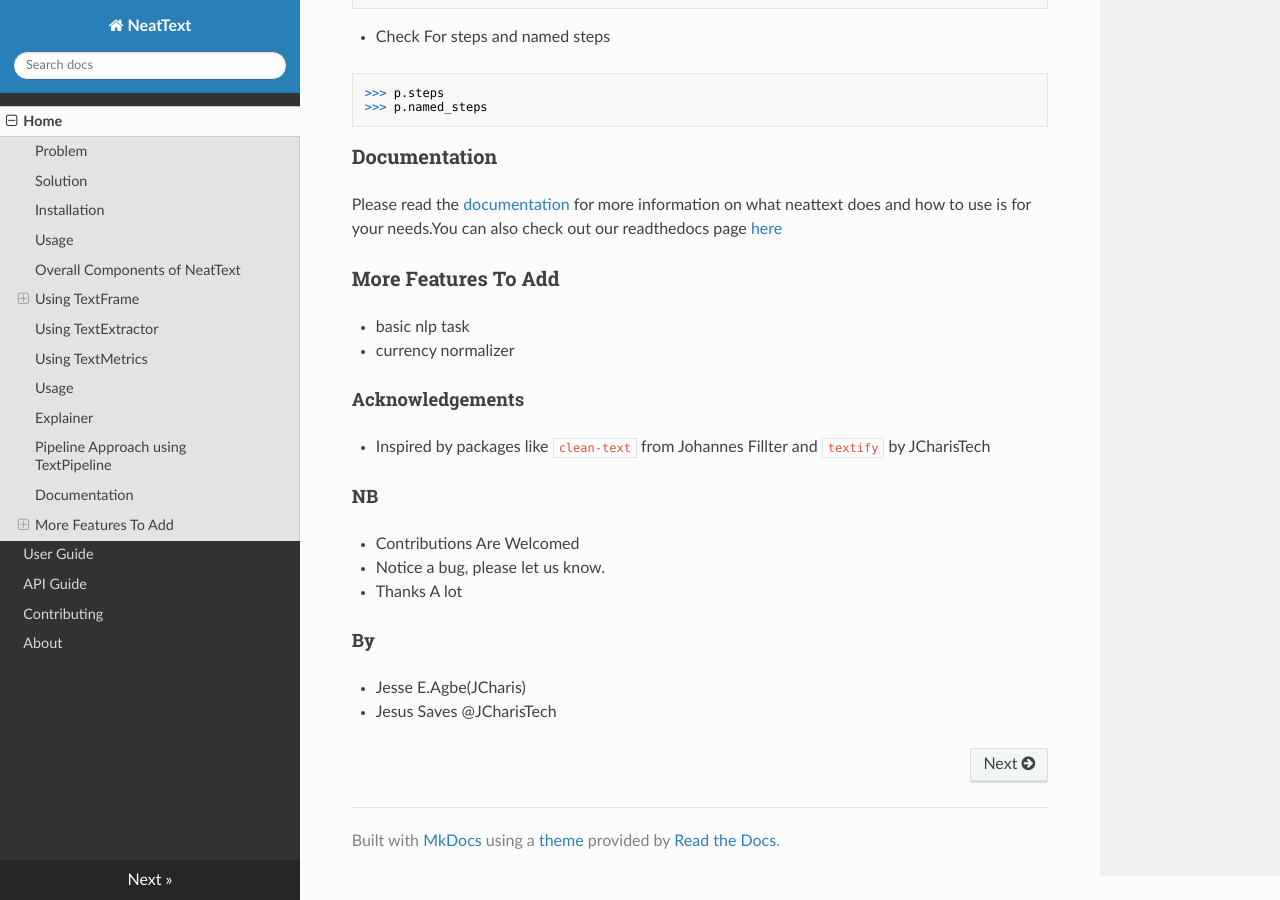
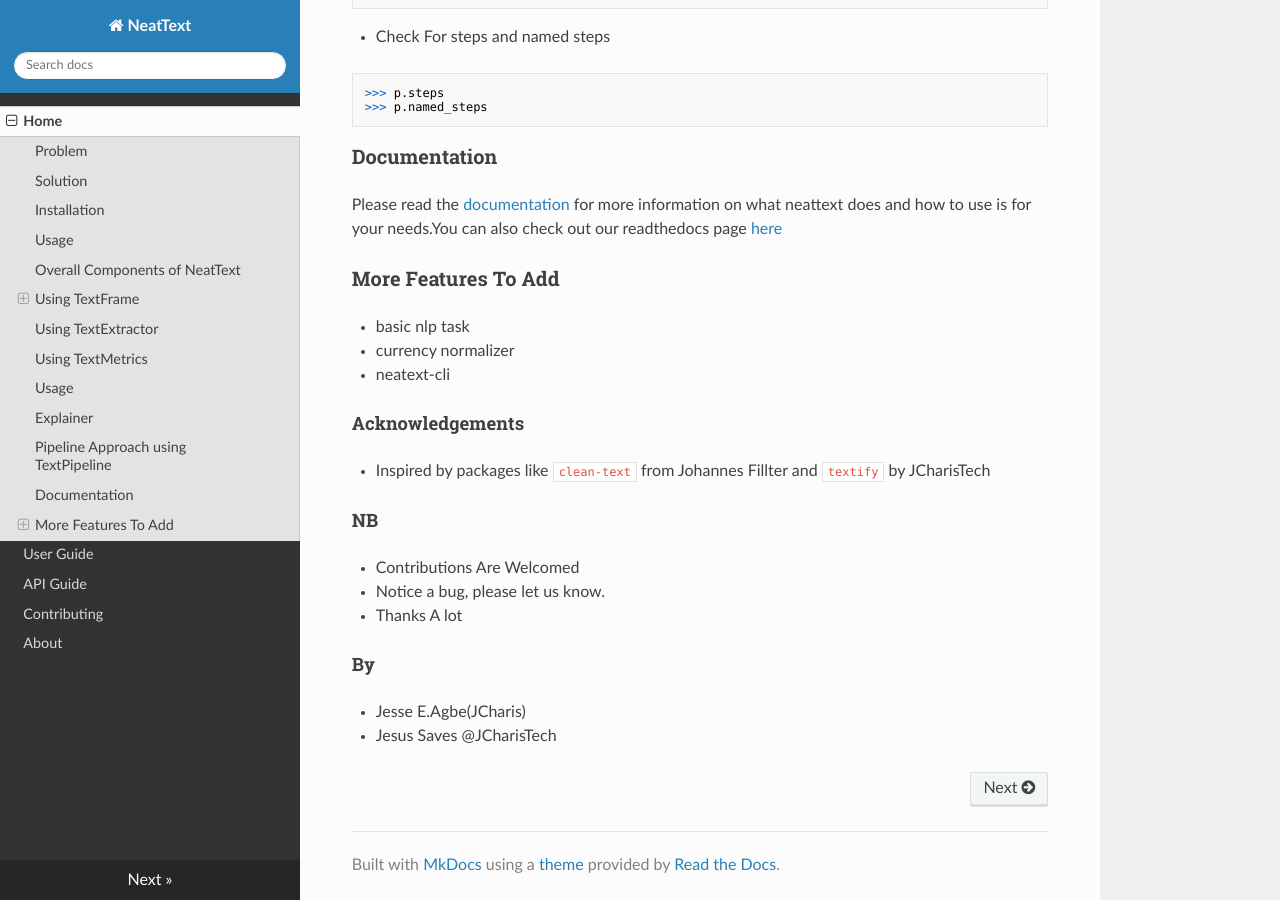
Before and after one commit to Jcharis/neattext, an MkDocs documentation site: the page built from docs/index.md, in a window 1280 px wide and 900 px high, scrolled down 6802 px. Built offline with MkDocs 1.6.1, drawn with Linux system fonts in a browser that asks for light colours; nearby versions of some CDN libraries.

Commit message:
docs: add upcoming features

```diff
--- a/docs/index.md
+++ b/docs/index.md
@@ -346,6 +346,7 @@ out our readthedocs page [here](https://jcharis.github.io/neattext/)
 ### More Features To Add
 + basic nlp task
 + currency normalizer
++ neatext-cli
 
 #### Acknowledgements
 + Inspired by packages like `clean-text` from Johannes Fillter and `textify` by JCharisTech
```
Also changed, not shown: README.md (+1 -0 lines), README.rst.
